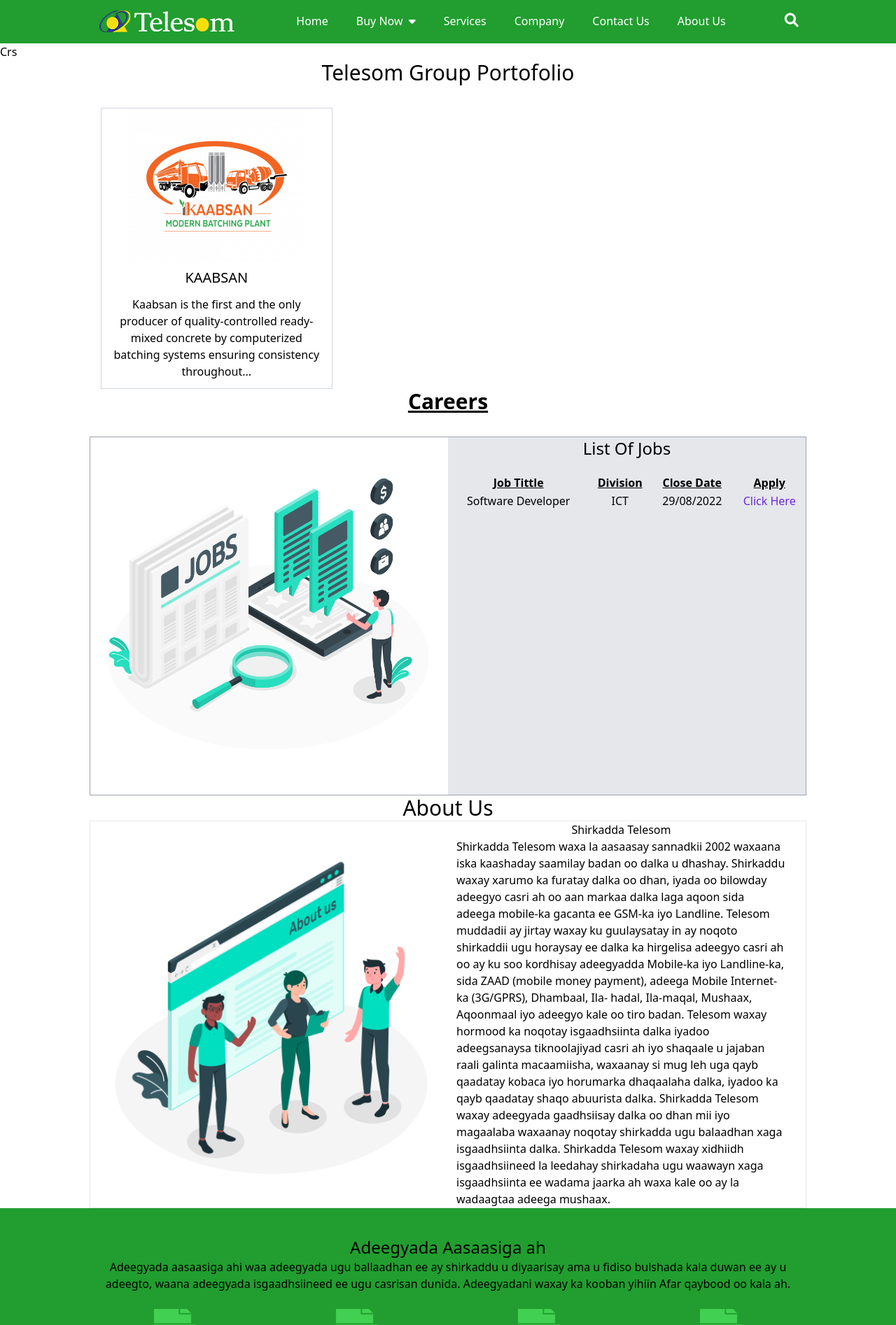
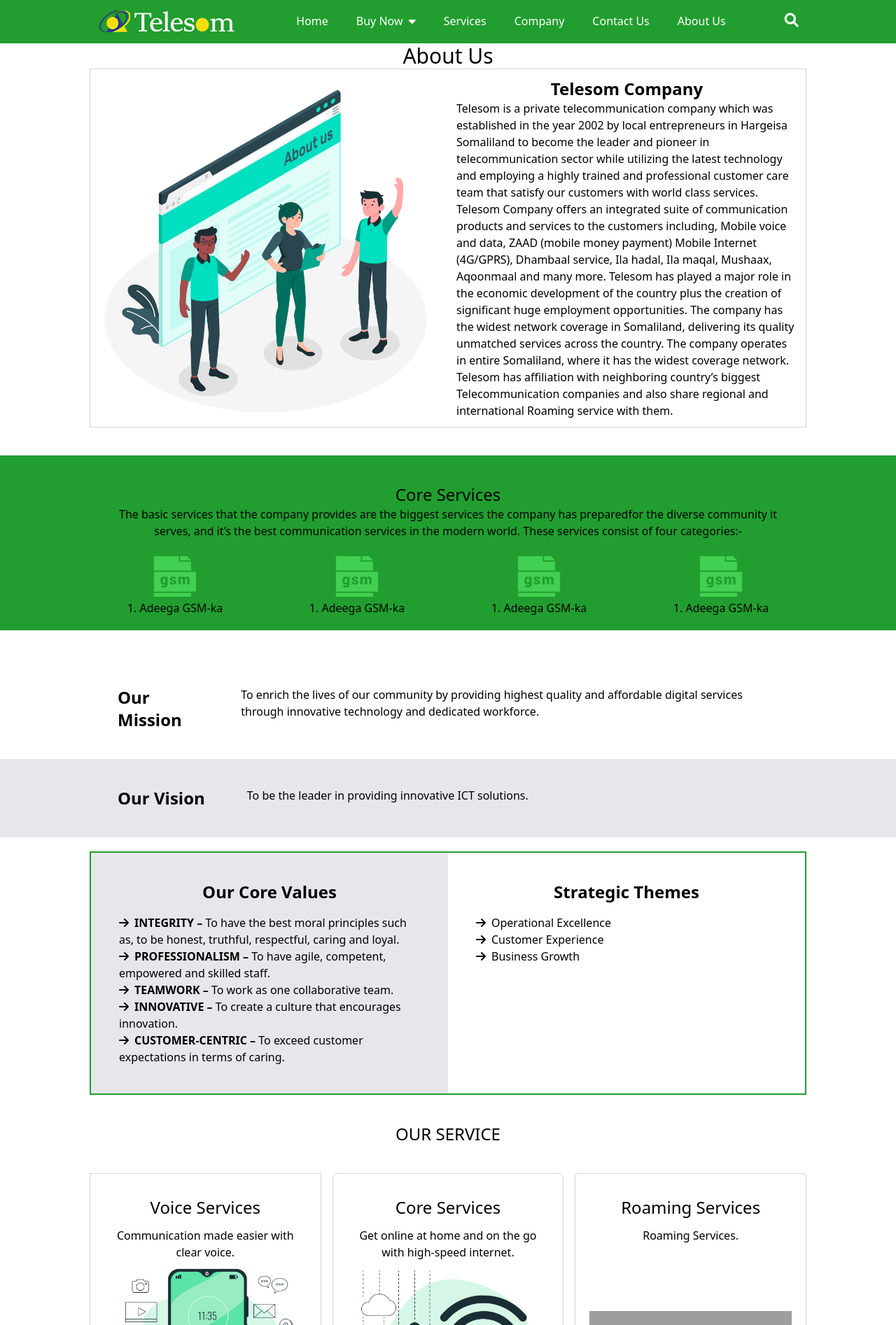
Before and after one commit to Nimcan/Telesom-Web, a React (Create React App) app in the folder client/: page / in a window 1280 px wide. Shown: the part 66-1960 px from the top of the page at 70% size. Built offline with nearby package versions, Linux system fonts and the light colour scheme; grey boxes are pictures that could not be loaded.

Commit message:
support component

```diff
--- a/client/src/App.js
+++ b/client/src/App.js
@@ -5,16 +5,18 @@
 import Navbar from './Components/Navbar';
 import Portfolio from './Components/Portfolio';
 import Services from './Components/services';
+import Support from './Components/support';
 
 function App() {
   return (
     <>
       <Navbar />
-      {/* <Services /> */}
-      <Crs />
-      <Portfolio />
+      <About />
+      <Services />
+      {/* <Crs /> */}
+      {/* <Portfolio /> */}
+      <Support />
       <Career />
-      <About />
     </>
   );
 }
--- a/client/src/Components/about.js
+++ b/client/src/Components/about.js
@@ -5,34 +5,33 @@
     <div>
         <div className=''>
             <h1 className='text-3xl text-center'>About Us</h1>
-            <div className='contain '>
-                <div className='grid md:grid-cols-2 items-center border border-gray-200 px-4'>
+            <div className='xl:contain px-2'>
+                <div className='grid md:grid-cols-2 items-center border border-gray-300'>
                     <div>
                         <img src='./images/about.jpg' alt='' />
                     </div>
                     <div>
-                        <h1 className='text-center'>Shirkadda Telesom</h1>
-                        <p className='px-3'>Shirkadda Telesom waxa la aasaasay sannadkii 2002 waxaana iska kaashaday saamilay badan oo dalka u dhashay.
-                            Shirkaddu waxay xarumo ka furatay dalka oo dhan, iyada oo bilowday adeegyo casri ah oo aan markaa dalka
-                            laga aqoon sida adeega mobile-ka gacanta ee GSM-ka iyo Landline.
-                            Telesom muddadii ay jirtay waxay ku guulaysatay in ay noqoto shirkaddii ugu horaysay ee dalka ka
-                            hirgelisa adeegyo casri ah oo ay ku soo kordhisay adeegyadda Mobile-ka iyo Landline-ka, sida ZAAD (mobile money payment),
-                            adeega Mobile Internet-ka (3G/GPRS), Dhambaal, Ila- hadal, Ila-maqal, Mushaax, Aqoonmaal iyo adeegyo kale oo tiro badan.
-                            Telesom waxay hormood ka noqotay isgaadhsiinta dalka iyadoo adeegsanaysa tiknoolajiyad casri ah iyo shaqaale u jajaban raali galinta macaamiisha,
-                            waxaanay si mug leh uga qayb qaadatay kobaca iyo horumarka dhaqaalaha dalka, iyadoo ka qayb qaadatay shaqo abuurista dalka.
-                            Shirkadda Telesom waxay adeegyada gaadhsiisay dalka oo dhan mii iyo magaalaba waxaanay noqotay shirkadda ugu balaadhan xaga isgaadhsiinta dalka.
-                            Shirkadda Telesom waxay xidhiidh isgaadhsiineed la leedahay shirkadaha ugu waawayn xaga isgaadhsiinta ee wadama jaarka ah waxa kale oo ay la wadaagtaa adeega mushaax.</p>
+                        <h1 className='text-center text-2xl font-bold '>Telesom Company</h1>
+                        <p className='px-3'>Telesom is a private telecommunication company which was established in the year 2002 by local entrepreneurs in Hargeisa Somaliland
+                                            to become the leader and pioneer in telecommunication sector while utilizing the latest technology and employing a highly trained and professional customer care
+                                             team that satisfy our customers with world class services.
+                                            Telesom Company offers an integrated suite of communication products and services to the customers including, Mobile voice and data, ZAAD (mobile money payment)
+                                             Mobile Internet (4G/GPRS), Dhambaal service, Ila hadal, Ila maqal, Mushaax, Aqoonmaal and many more. Telesom has played a major role in the economic development
+                                             of the country plus the creation of significant huge employment opportunities. The company has the widest network coverage in Somaliland, delivering its quality
+                                              unmatched services across the country.
+                                            The company operates in entire Somaliland, where it has the widest coverage network. Telesom has affiliation with neighboring country’s biggest Telecommunication
+                                             companies and also share regional and international Roaming service with them.</p>
                     </div>
                 </div>
             </div>
             {/* adeegyada aasaasiga */}
-            <div className='bg-brand-green py-5'>
+            <div className='bg-brand-green py-5 mt-10'>
                 <div className='contain'>
                 <div className='p-5'>
-                <h1 className='text-2xl text-center'>Adeegyada Aasaasiga ah</h1>
-                <p className='text-center'>Adeegyada aasaasiga ahi waa adeegyada ugu ballaadhan ee ay shirkaddu u diyaarisay ama u fidiso bulshada
-                     kala duwan ee ay u adeegto, waana adeegyada
-                    isgaadhsiineed ee ugu casrisan dunida. Adeegyadani waxay ka kooban yihiin Afar qaybood oo kala ah.</p>
+                <h1 className='text-2xl text-center'>Core Services</h1>
+                <p className='text-center'>The basic services that the company provides are the biggest
+                 services the company has preparedfor the diverse community it serves, and it’s the best
+                  communication services in the modern world. These services consist of four categories:-</p>
                 </div>
 
                 <div className='grid grid-cols-2 md:grid-cols-4 gap-4 justify-items-center '>
@@ -55,7 +54,59 @@
 
                 </div>
               </div>
+
+
+
+
             </div>
+
+            {/* Himilo Hiigsi iyo Hab dhaqanka */}
+            <div className='mt-10'>
+                    <div className='xl:contain flex'>
+                        <h1 className='text-2xl font-bold p-4 xl:p-10'>Our Mission</h1>
+                        <p className='p-4 xl:p-10'>To enrich the lives of our community by providing highest quality
+                         and affordable digital services through innovative technology and dedicated workforce.</p>
+                    </div>
+                    <div className='bg-gray-200'>
+                        <div className='contain flex'>
+                        <h1 className='text-2xl font-bold p-4 xl:p-10'>Our Vision</h1>
+                        <p className='py-4 px-8 xl:py-10 xl:px-5 md:px-2'>To be the leader in providing innovative ICT solutions.</p>
+                        </div>
+                    </div>
+                    {/* <div className='flex contain'>
+                        <h1 className='text-2xl font-bold p-10'>Our Core Values</h1>
+                        <div className='py-10'>
+                        <ul>
+                            <li><span className='font-bold'>INTEGRITY –</span> To have the best moral principles such as, to be honest, truthful, respectful, caring and loyal.</li>
+                        </ul>
+                        </div>
+                    </div> */}
+                </div>
+
+                <div className='xl:contain px-2'>
+                    <div className='grid md:grid-cols-2 mt-5 border-2 border-brand-green '>
+                    <div className='flex flex-col bg-gray-200 p-4 xl:p-10 gap-4'>
+                        <h1 className='text-2xl font-bold text-center'>Our Core Values</h1>
+                        <ul className='m-auto '>
+                        <li><span className='font-bold'><i class="fa-solid fa-arrow-right mr-2"></i>INTEGRITY –</span> To have the best moral principles such as, to be honest, truthful, respectful, caring and loyal.</li>
+                        <li><span className='font-bold'><i class="fa-solid fa-arrow-right mr-2"></i>PROFESSIONALISM –</span> To have agile, competent, empowered and skilled staff.</li>
+                        <li><span className='font-bold'><i class="fa-solid fa-arrow-right mr-2"></i>TEAMWORK –</span> To work as one collaborative team.</li>
+                        <li><span className='font-bold'><i class="fa-solid fa-arrow-right mr-2"></i>INNOVATIVE –</span> To create a culture that encourages innovation.</li>
+                        <li><span className='font-bold'><i class="fa-solid fa-arrow-right mr-2"></i>CUSTOMER-CENTRIC –</span> To exceed customer expectations in terms of caring.</li>
+                        </ul>
+
+                    </div>
+                    <div className='flex flex-col p-10 xl:p-10 md:p-4 gap-4'>
+                        <h1 className='text-2xl font-bold text-center'>Strategic Themes</h1>
+                        <ul className=' p-5 xl:p-0 md:p-0'>
+                            <li><i class="fa-solid fa-arrow-right mr-2"></i>Operational Excellence</li>
+                            <li><i class="fa-solid fa-arrow-right mr-2"></i>Customer Experience</li>
+                            <li><i class="fa-solid fa-arrow-right mr-2"></i>Business Growth</li>
+                        </ul>
+                    </div>
+                </div>
+
+                </div>
         </div>
     </div>
   )
--- /dev/null
+++ b/client/src/Components/support.js
@@ -0,0 +1,63 @@
+import React from 'react'
+
+function Support() {
+  return (
+    <div>
+        <div>
+            <div>
+                <img src='./images/logo.png' alt='' className='m-auto' />
+            </div>
+            <div>
+                <div>
+                    <h1 className='text-center text-2xl p-5'>Complaint registration form (Support form)</h1>
+                </div>
+
+                <div className='contain'>
+                    <div className='grid md:grid-cols-2'>
+                        <div>
+                            <img src='./images/support.jpg' alt='' />
+                        </div>
+                        <div>
+                            <h1>Customer Information</h1>
+                            <div>
+                                <label>Name</label>
+                                <input type='' className='' />
+                            </div>
+                            <div>
+                                <label>Telephone</label>
+                                <input type='' className='' />
+                            </div>
+                            <div>
+                                <label>Location</label>
+                                <input type='' className='' />
+                            </div>
+
+                            <div>
+                            <h1>Customer Type</h1>
+                            <div>
+                                <input type='radio' />
+                                <label>Goverment Institution</label>
+                            </div>
+                            <div>
+                                <input type='radio' />
+                                <label>Goverment Institution</label>
+                            </div>
+                            <div>
+                                <input type='radio' />
+                                <label>Goverment Institution</label>
+                            </div>
+                        </div>
+
+                        </div>
+
+
+                    </div>
+
+                </div>
+            </div>
+        </div>
+    </div>
+  )
+}
+
+export default Support
```
Also changed, not shown: client/public/images/logo.png (added), client/public/images/support.jpg (added).
